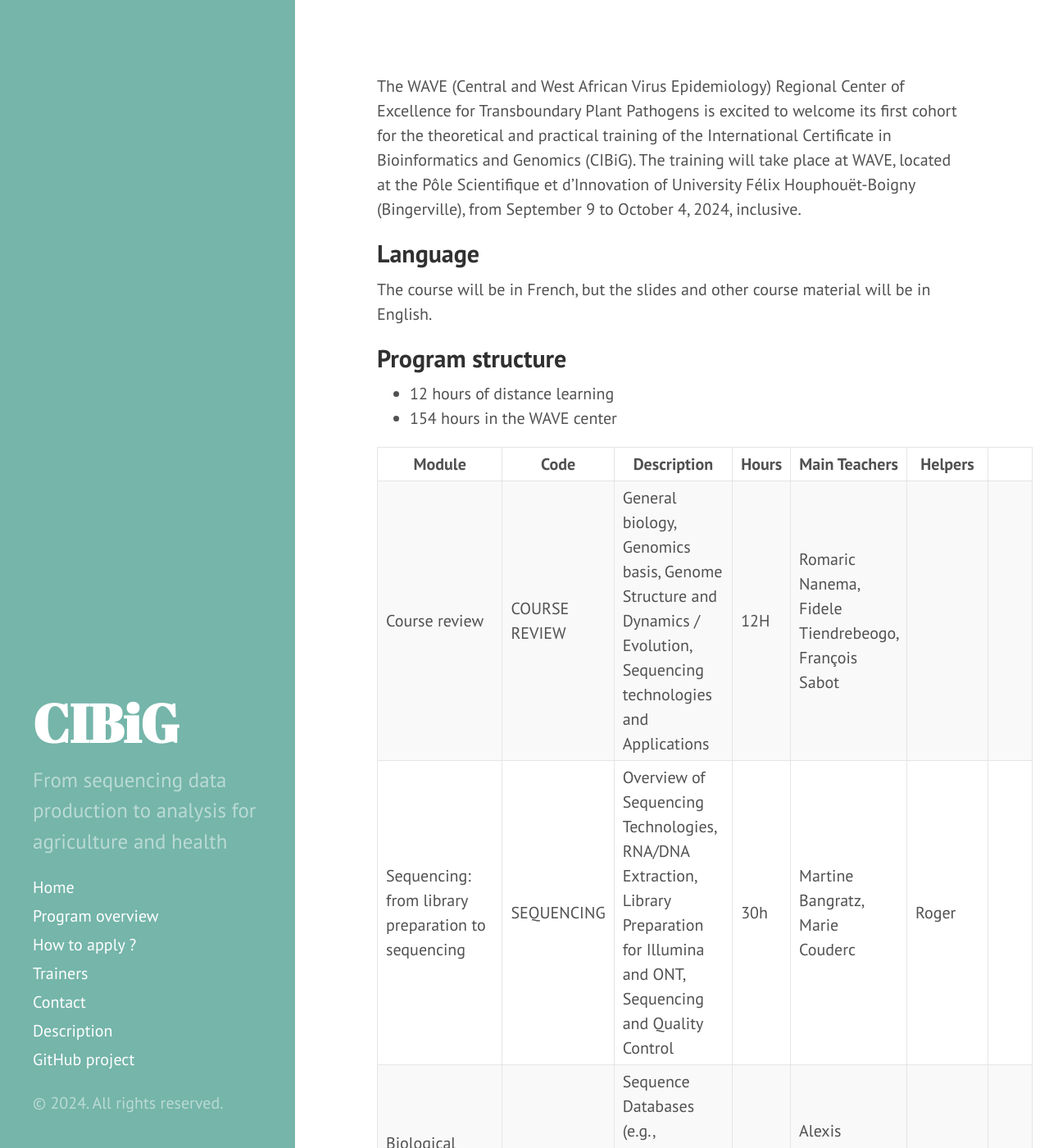
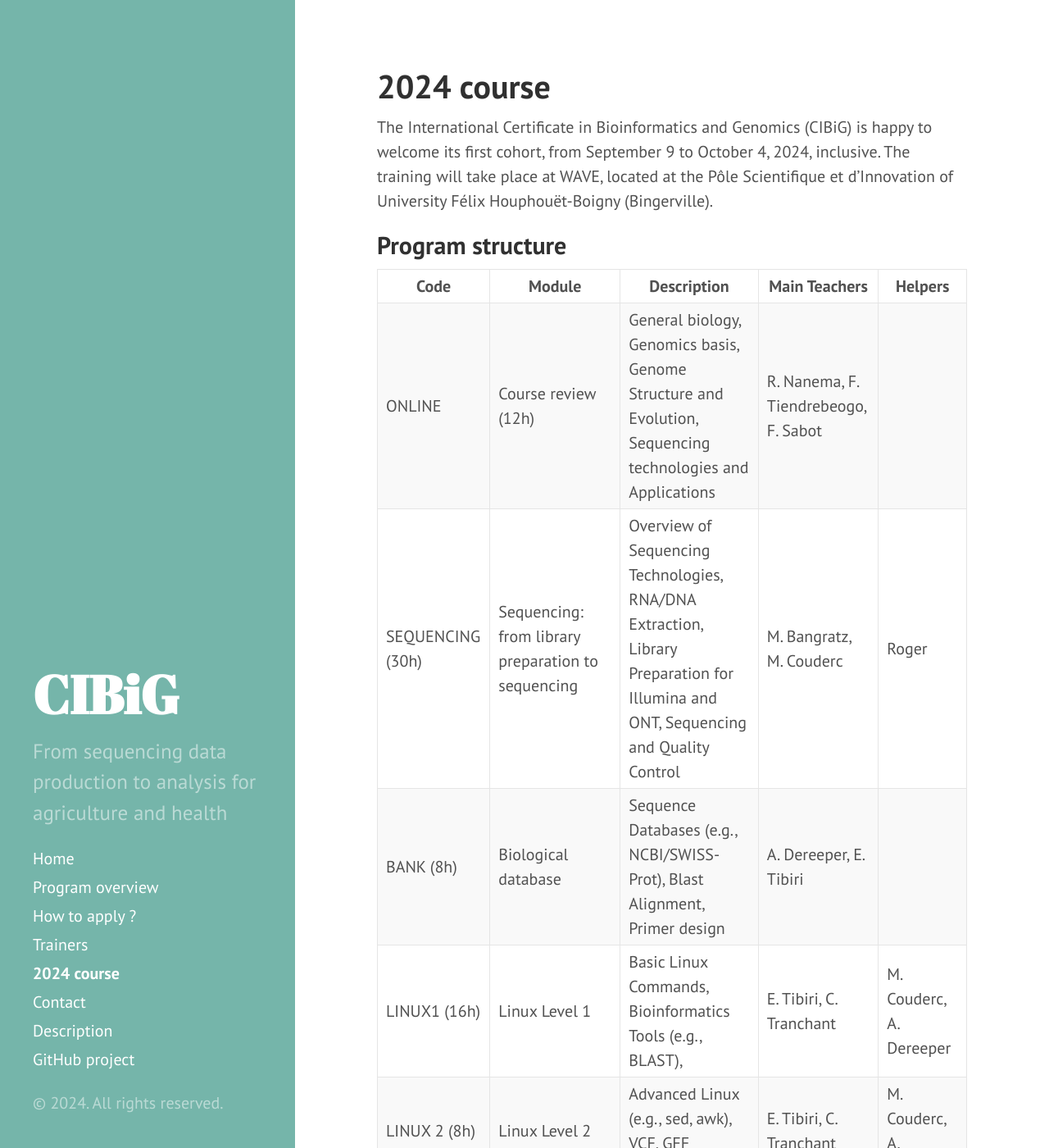
Before and after one commit to wave-centre/cibig, a Jekyll site: the page built from docs/05-description.md, in a window 1280 px wide and 1400 px high. Shown: the whole window at 82% size. Built offline with Jekyll 4.4.1, drawn with Linux system fonts in a browser that asks for light colours; our own code applies the rules of GitHub Pages for plain Markdown files; some of the changed text lies outside the part shown.

Commit message:
Update 05-description.md

```diff
--- a/docs/05-description.md
+++ b/docs/05-description.md
@@ -1,30 +1,30 @@
+---
+layout: page
+title: 2024 course
 ---
 
----
+The International Certificate in Bioinformatics and Genomics (CIBiG) is happy to welcome its first cohort, from September 9 to October 4, 2024, inclusive.
+The training will take place at WAVE, located at the Pôle Scientifique et d'Innovation of University Félix Houphouët-Boigny (Bingerville).
 
-The WAVE (Central and West African Virus Epidemiology) Regional Center of Excellence for Transboundary Plant Pathogens is excited to welcome its first cohort for the theoretical and practical training of the International Certificate in Bioinformatics and Genomics (CIBiG). The training will take place at WAVE, located at the Pôle Scientifique et d'Innovation of University Félix Houphouët-Boigny (Bingerville), from September 9 to October 4, 2024, inclusive.
+
+## Program structure
+
+| Code | Module                                             | Description                                                                                                                                               | Main Teachers | Helpers |
+|----------------------------------------------------|----| -----------------------------------------------------------------------------------------------------------------------------------------------------------|----|----|----|
+| ONLINE | Course review (12h)                                    | General biology, Genomics basis, Genome Structure and Evolution, Sequencing technologies and Applications | R. Nanema, F. Tiendrebeogo, F. Sabot |
+|  SEQUENCING (30h) | Sequencing: from library preparation to sequencing | Overview of Sequencing Technologies, RNA/DNA Extraction, Library Preparation for Illumina and ONT, Sequencing and Quality Control                         | M. Bangratz, M. Couderc | Roger |
+| BANK (8h) | Biological database                                 | Sequence Databases (e.g., NCBI/SWISS-Prot), Blast Alignment, Primer design                                                                                | A. Dereeper, E. Tibiri | |
+| LINUX1 (16h)      | Linux Level 1  | Basic Linux Commands,  Bioinformatics Tools (e.g., BLAST), | E. Tibiri, C. Tranchant | M. Couderc, A. Dereeper |
+| LINUX 2 (8h)     |  Linux Level 2                                       | Advanced Linux (e.g., sed, awk), VCF, GFF Manipulation | E. Tibiri, C. Tranchant | M. Couderc, A. Dereeper |
+| LINUX SLURM (4h) | Linux - slurm                                      | Slurm, Containers (Singularity, Conda) | N. Tando, S. Anoman | ... |
+ | ALGO (8h)         | Introduction to Algorithmics                      | 	Introduction to algorithms, data and control structures, with simplified exercises to acquire the basics, reused later in R and Python. | J. Orjuela, S. Ravel, C. Tranchant | S. Cunnac, E. Tibiri |
+| R  (12h)            | Data analysis and visualization in R             | Read Tabular File into DataFrame, DataFrame Manipulation, Data Visualization (Plotting), R Markdown                                                        | S. Cunnac, J. Orjuela | E. Tibiri |
+| BIOANALYSIS (34h)  | OMICs data analysis                             | Diversity analysis / metagenomic analysis (ONT and illumina sequencing, Sequence Quality, Mapping, Structural Variant detection, SNP Annotation)          |  | |
+|  PYTHON (24h)  | Python programming                                | Variables, Display, Lists, Loops and Comparisons, Tests, Files, Modules, Functions, Containers, Dictionaries, Tuples, and Sets  | J. orjuela, S.Ravel | E. Tibiri, C. Tranchant |
+| REPROD. (10h ) | Science reproductibility                           | Best Practices (Data Management, Code, Licensing), Containers (Docker, Singularity), Conda, Git, Snakemake                                                | J. Orjuela, S. Ravel, E. Tibiri, C. Tranchant| |
 
 ## Language
 
 The course will be in French, but the slides and other course material will be in English.
 
-## Program structure
-
-* 12 hours of distance learning
-* 154 hours in the WAVE center
-
-| Module                                             | Code | Description                                                                                                                                               | Hours | Main Teachers | Helpers |
-|----------------------------------------------------|----| -----------------------------------------------------------------------------------------------------------------------------------------------------------|----|----|----|
-| Course review                                      | COURSE REVIEW | General biology, Genomics basis, Genome Structure and Dynamics / Evolution, Sequencing technologies and Applications                                      | 12H | Romaric Nanema, Fidele Tiendrebeogo, François Sabot |
-| Sequencing: from library preparation to sequencing | SEQUENCING | Overview of Sequencing Technologies, RNA/DNA Extraction, Library Preparation for Illumina and ONT, Sequencing and Quality Control                         | 30h | Martine Bangratz, Marie Couderc | Roger |
-| Biological database                                | BANK | Sequence Databases (e.g., NCBI/SWISS-Prot), Blast Alignment, Primer design                                                                                | 8h | Alexis Dereeper, Ezechiel Tibiri | |
-| Linux Level 1                                      | LINUX 1      | Basic Linux Commands,  Bioinformatics Tools (e.g., BLAST), | 16h | Level 1 : Ezechiel Tibiri, Christine Tranchant | Marie Couderc, Alexis Dereeper |
-| Linux Level 2                                      | LINUX 2      | Advanced Linux (e.g., sed, awk), VCF, GFF Manipulation, slurm, Containers (Singularity, Conda) |  | Level 1 : Ezechiel Tibiri, Christine Tranchant | Marie Couderc, Alexis Dereeper |
-| Linux - slurm                                      | LINUX SLURM  | Slurm, Containers (Singularity, Conda) | 38h | Level 1 : Ezechiel Tibiri, Christine Tranchant | Marie Couderc, Alexis Dereeper |
-| Introduction to Algorithmics                       | ALGO         | 	Introduction to algorithms, data and control structures, with simplified exercises to acquire the basics, reused later in R and Python. | 8h | | |
-| Data analysis and visualization in R               | R            | Read Tabular File into DataFrame, DataFrame Manipulation, Data Visualization (Plotting), R Markdown                                                       | 12h | | |
-| OMICs data analysis                                | BIOANALYSIS | Diversity analysis / metagenomic analysis (ONT and illumina sequencing, Sequence Quality, Mapping, Structural Variant detection, SNP Annotation)          | 34h |  | |
-| Python programming                                 | PYTHON | Variables, Display, Lists, Loops and Comparisons, Tests, Files, Modules, Functions, Containers, Dictionaries, Tuples, and Sets  | 24h | |                                                                                                                                                         | 24h |
-| Science reproductibility                           | REPROD | Best Practices (Data Management, Code, Licensing), Containers (Docker, Singularity), Conda, Git, Snakemake                                                | 10h | | |
-
 ## Planning
```
